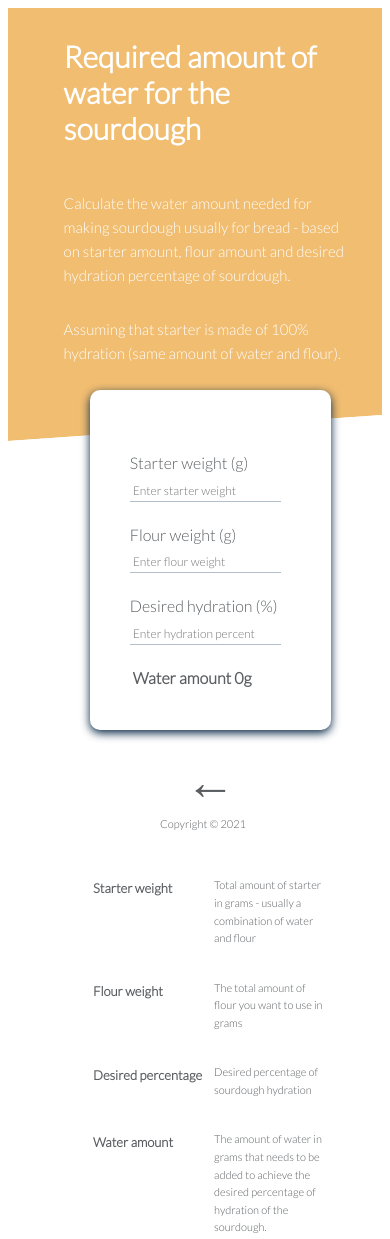
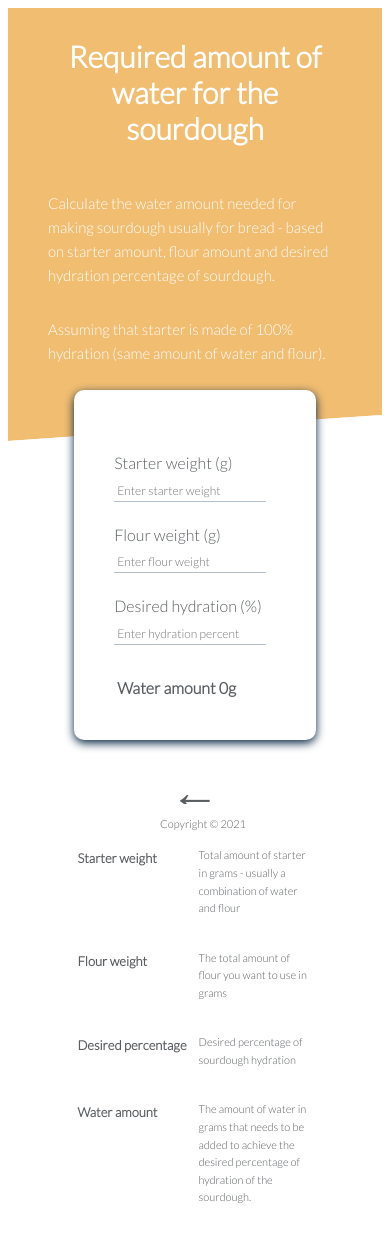
Before and after one commit to eleonnora/sourdough-calculator, a plain HTML site: page water.html in a window 390 px wide. Drawn offline with Linux system fonts and the light colour scheme.

Commit message:
Minor style fixes

```diff
--- a/css/styles.css
+++ b/css/styles.css
@@ -38,7 +38,7 @@ label {
 .legend {
     display: grid;
     color:var(--primary-color);
-    margin: 40px;
+    margin-bottom: 100px;
     padding: 5px;
     grid-template-columns: repeat(2, 1fr);
     grid-template-rows: repeat(5, 1fr);
@@ -98,6 +98,10 @@ p {
 
 .dough-form .dough-input {
     margin: 20px 0;
+}
+
+.output {
+    margin-top: 30px;
 }
 
 .output input[type='text']{
@@ -177,6 +181,7 @@ p {
 @media(max-width: 500px) {
     h1 {
         font-size: 30px;
+        text-align: center;
     }
 
     h3 {
@@ -193,6 +198,7 @@ p {
 
     .pages a {
         font-size: 15px;
+        text-align: center;
     }
 
     .output input[type='text']{
```
